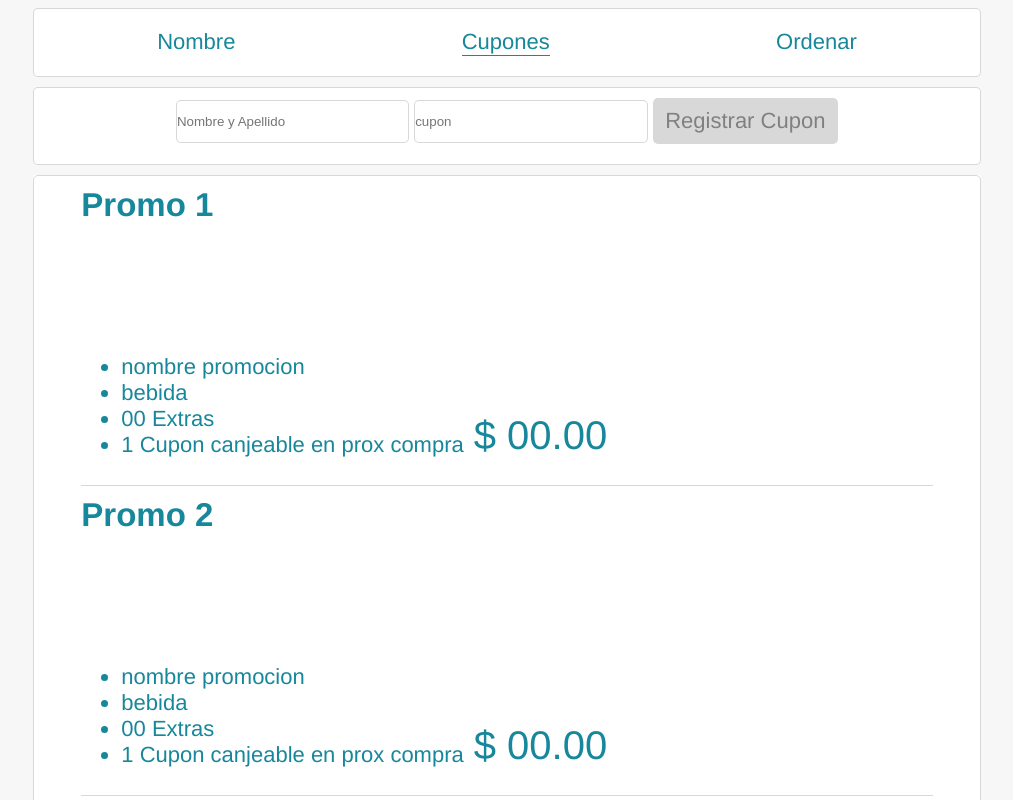
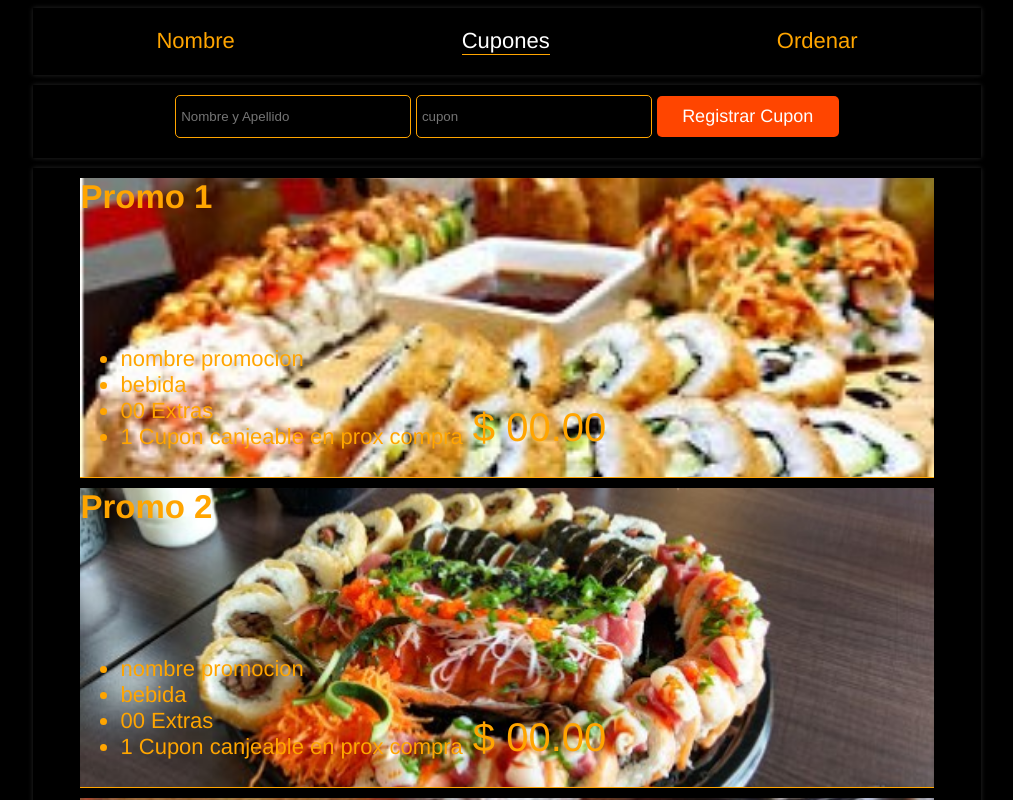
Before and after one commit to JoseLibrado/la_casa, a website built with webpack: page src/index.html in a window 1280 px wide. Both pictures are taken after a click on the link "Cupones". Shown: the top 800 px of the page, without its empty margins (133-1146 px from the left). Built offline with nearby package versions, Linux system fonts and the light colour scheme.

Commit message:
imganes de fondo agregadas a las promociones

```diff
--- a/src/css/componentes.css
+++ b/src/css/componentes.css
@@ -1,6 +1,6 @@
 :root {
-    --lineas: rgba(201, 201, 201, 0.719);
-    --letras: rgb(23, 135, 155);
+    --lineas: orange; /* rgba(201, 201, 201, 0.719); */
+    --letras: orange;
     --fondo: rgba(247, 247, 247, 0.973);
 }
 
@@ -14,7 +14,8 @@ html {
     font-size: 62.5%; /*  Esto equivale 10px = 1rem */
 }
 body {
-    background-color: var(--fondo);
+    background-color: black;
+    /* background-color: var(--fondo); */
     color: var(--letras);
     font-family: 'Franklin Gothic Medium', 'Arial Narrow', Arial, sans-serif;}
 /* Gloables */
@@ -31,20 +32,29 @@ a{
     color: var(--letras);
 
 }
+img {
+    width: 100%;
+}
 p, h1,h2,h3 {
     margin: 0;
 }
 select {
     margin: 1rem 0;
+    border-radius: 5px;
 }
 select, input{
     border: 1px solid var(--lineas);
+    background-color: transparent;
     padding: .5rem 0;
     width: 100%;
+    color: orangered;
 }
 textarea {
+    background-color: transparent;
     width: 100%;
     border: 1px solid var(--lineas);
+    border-radius: 5px;
+    color: orangered;
 }
 ul {
     margin: 0;
@@ -66,10 +76,12 @@ ul {
 .btn {
     width: 80%;
     border-radius: 5px;
-    background-color: var(--lineas);
+    border: none;
+    background-color: orangered;
     padding: 1rem 0;
     text-align: center;
-    color: grey;
+    color: white;
+    font-size: 1.8rem;
 }
 .nota {
     font-size: 1.6rem;
@@ -87,6 +99,29 @@ ul {
 .simulador-promocion:last-of-type{
     border: none;
 }
+.p1 {
+    background-image: url(../assets/sushi1.jpg);
+    background-size: cover;
+    background-position: center;
+    background-repeat: no-repeat;
+    position: relative;
+    /* z-index: 1; */
+}
+.p2 {
+    background-image: url(../assets/sushi2.jpg);
+    background-size: cover;
+    background-position: center;
+    background-repeat: no-repeat;
+    position: relative;
+}
+.p3 {
+    background-image: url(../assets/sushi3.jpg);
+    background-size: cover;
+    background-position: center;
+    background-repeat: no-repeat;
+    position: relative;
+
+}
 .promocion-contenido {
     margin-top: 13rem;
     display: flex;
@@ -101,6 +136,7 @@ ul {
 }
 .selected {
     border-bottom: 1px solid var(--letras);
+    color: white;
 }
 .alert {
     color: rgb(230, 90, 90);
@@ -113,9 +149,10 @@ ul {
 }
 /* header */
 header {
-    background-color: white;
-    border-radius: 5px;
-    border: 1px solid var(--lineas);
+    background-color: transparent;
+    box-shadow: 0 0 5px 0 rgb(39, 39, 39);
+    /* border-radius: 5px; */
+    /* border: 1px solid var(--lineas); */
     transition: all .3s ease-out;
 
 }
@@ -130,9 +167,11 @@ header {
 /* main  */
 
 .registro-cupones {
-    background-color: white;
-    border-radius: 5px;
-    border: 1px solid var(--lineas);
+    /* background-color: white;
+    border-radius: 5px; */
+    /* border: 1px solid var(--lineas); */
+    background-color: transparent;
+    box-shadow: 0 0 5px 0 rgb(39, 39, 39);
     transition: all .3s ease;
     margin-bottom: 1rem;
     transition: all .3s ease-out;
@@ -146,9 +185,11 @@ header {
     justify-content: space-around;
 }
 .form-cupon input {
+    background: transparent;
     margin-right: .5rem;
-    padding: 1.3rem 0;
+    padding: 1.3rem .5rem;
     border-radius: .5rem;
+    border: 1px solid var(--lineas);
 }
 .informacion {
     margin: 1rem 0;
@@ -162,35 +203,37 @@ main {
     transition: all .3s ease;
 }
 .menu {
-    background-color: white;
+    /* background-color: white; */
     display: flex;
     justify-content: space-between;
     text-align: center;
 }
 .menu-promociones {
-    border-radius: 5px;
-    border: 1px solid var(--lineas);
+    background-color: transparent;
+    box-shadow: 0 0 5px 0  rgb(39, 39, 39);
+    /* border-radius: 5px;
+    border: 1px solid var(--lineas);  */
     transition: all .3s ease-out;
 }
 /* menu-orden */
 .menu-orden {
-    padding: 0 1rem;
-    border-radius: 5px;
-    border: 1px solid var(--lineas);
+    background-color: transparent;
+    box-shadow: 0 0 5px 0  rgb(39, 39, 39);
+    padding: 1rem;
+    /* padding: 0 1rem;
+    border-radius: 5px; */
+    /* border: 1px solid var(--lineas);     */
     /* transition: all .3s ease-out; */
 }
 .orden-principal {
     display: flex;
     flex-direction: column;
-    padding-bottom: 1rem;
-    border-radius: 5px;
     border-bottom: 1px solid var(--lineas);
 }
 .orden-secundaria {
     display: flex;
     flex-direction: column;
     padding-bottom: 1rem;
-    border-radius: 5px;
     border-bottom: 1px solid var(--lineas);
 }
 .ingredientes {
@@ -207,7 +250,6 @@ main {
 }
 .preferencias {
     padding-bottom: 1rem;
-    border-radius: 5px;
     border-bottom: 1px solid var(--lineas);
 }
 .pago .total {
--- a/src/index.html
+++ b/src/index.html
@@ -20,6 +20,7 @@
                     <input type="text" name="" id="nombre" placeholder="Nombre y Apellido">
                     <input type="text" name="" id="cupon" placeholder="cupon">
                     <a href="#" class="btn" id="enviar">Registrar Cupon</a>
+                    <!-- <button class="btn" id="enviar">Registrar Cupon</button> -->
                 </form>
                 <div class="informacion" >
                     <p id="mensaje"></p>
@@ -27,7 +28,7 @@
             </div>
             <div class="menu">
                 <section class="menu-promociones b100">
-                    <div class="simulador-promocion">
+                    <div class="simulador-promocion p1">
                         <h2>Promo 1</h2>
                         <div class="promocion-contenido">
                             <ul>
@@ -39,7 +40,7 @@
                             <p class="precio">$ 00.00</p>
                         </div>
                     </div>
-                    <div class="simulador-promocion">
+                    <div class="simulador-promocion p2">
                         <h2>Promo 2</h2>
                         <div class="promocion-contenido">
                             <ul>
@@ -51,7 +52,7 @@
                             <p class="precio">$ 00.00</p>
                         </div>
                     </div>
-                    <div class="simulador-promocion">
+                    <div class="simulador-promocion p3">
                         <h2>Promo 3</h2>
                         <div class="promocion-contenido">
                             <ul>
```
Also changed, not shown: src/assets/sushi1.jpg (added), src/assets/sushi2.jpg (added), src/assets/sushi3.jpg (added).
